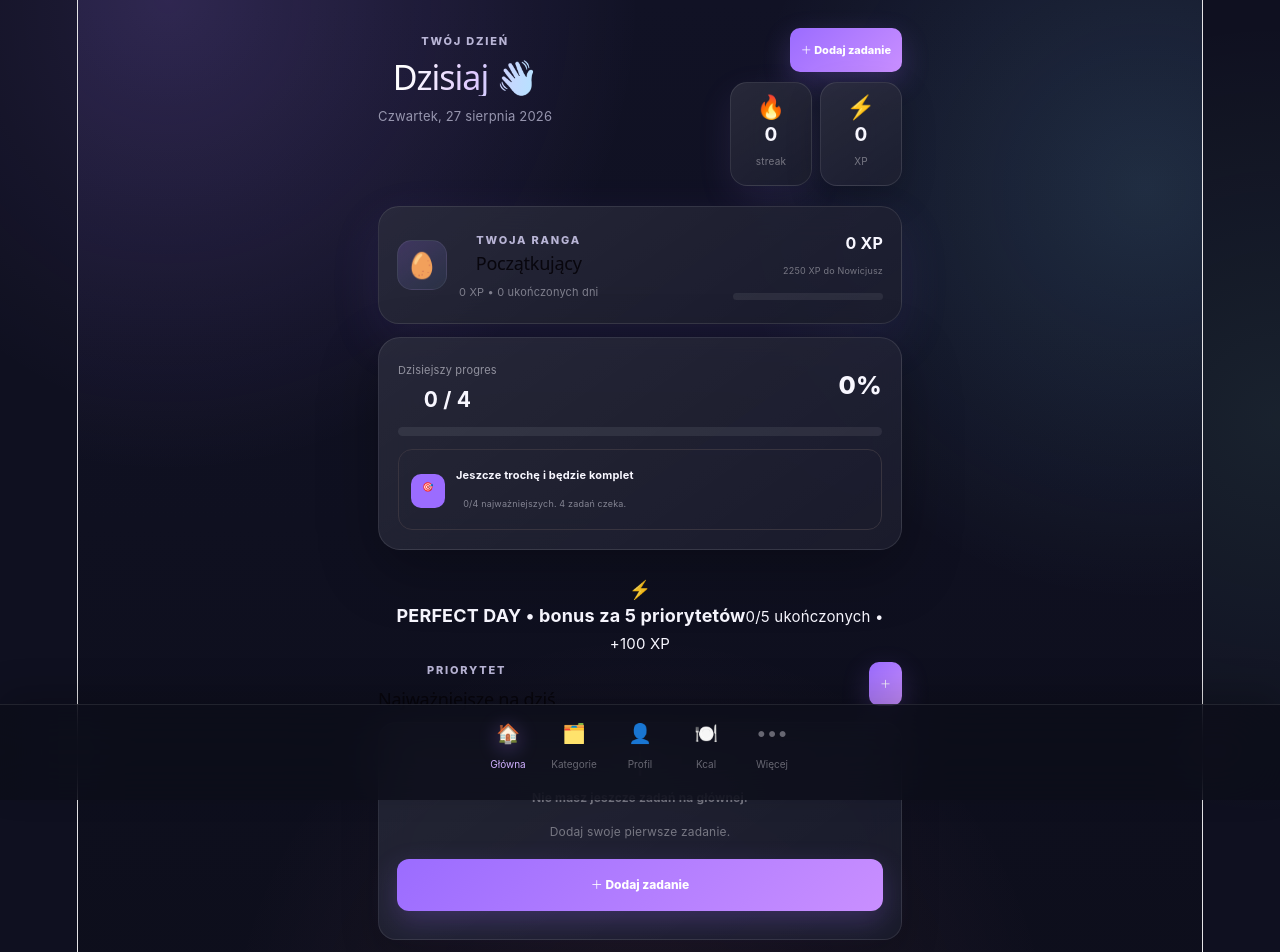
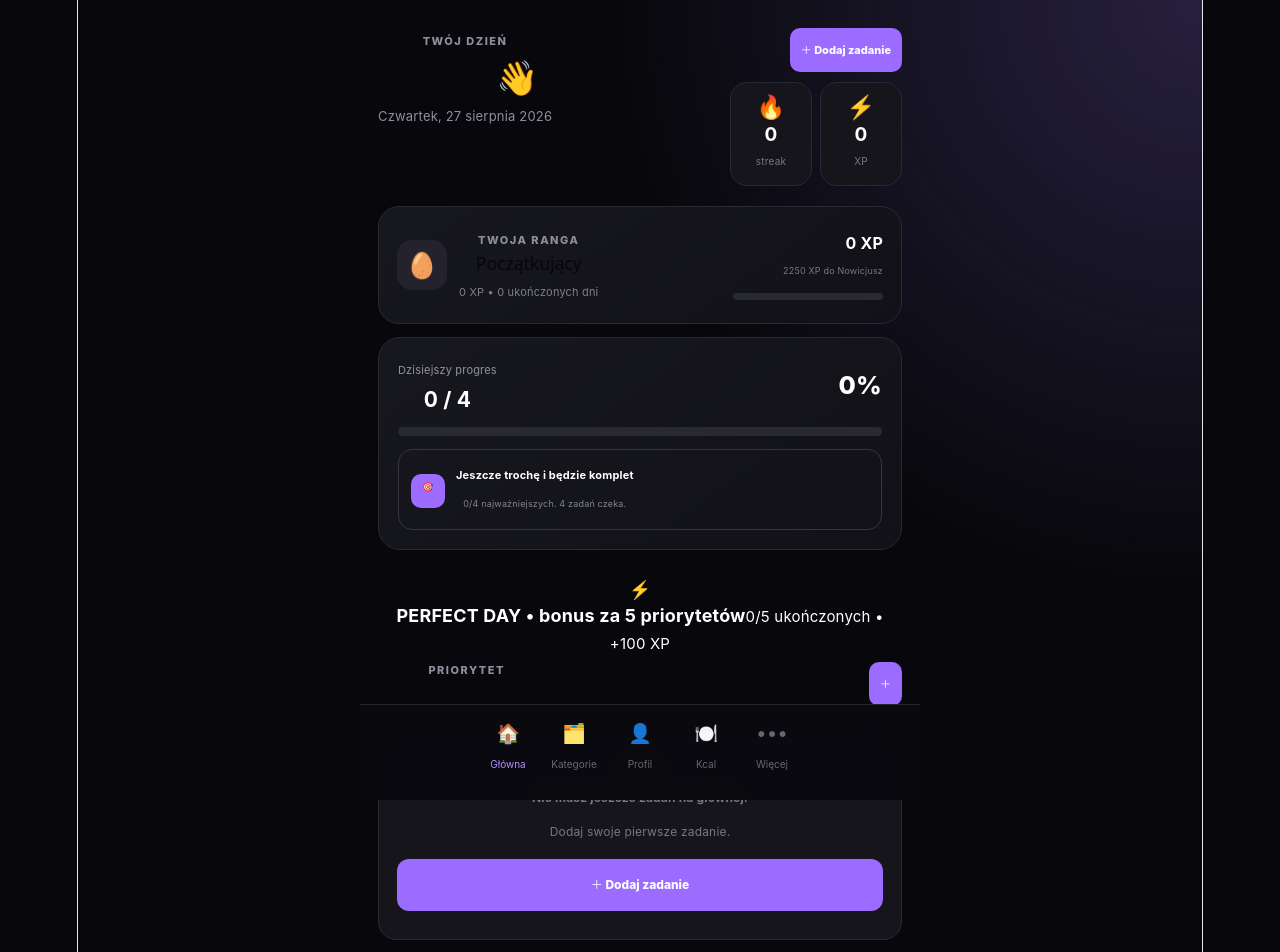
Before and after one commit to kejmileksior/daily-progress, a React (Vite) app: page / in a window 1280 px wide. Shown: the top 952 px of the page. Built offline with nearby package versions, Linux system fonts and the light colour scheme.

Commit message:
new dreamy UI and calorie dashboard

```diff
--- a/src/App.css
+++ b/src/App.css
@@ -1353,534 +1353,109 @@ body {
 }
 
 
-/* =========================================================
-   ✨ BAJECZNY UI — nowa warstwa wizualna
-   Zachowuje istniejące klasy/funkcje, zmienia tylko wygląd.
-   ========================================================= */
-
-:root {
-  --bg: #0f1020;
-  --bg-soft: #15172b;
-  --card: rgba(27, 29, 49, .78);
-  --card-strong: rgba(31, 34, 58, .92);
-  --line: rgba(255,255,255,.10);
-  --text: #f8f7ff;
-  --muted: #aaa9c2;
-  --purple: #a77bff;
-  --purple-2: #d29cff;
-  --blue: #7dd3fc;
-  --mint: #8ef0cf;
-  --peach: #ffb88a;
-  --pink: #ff8fbd;
-  --shadow: 0 20px 60px rgba(0,0,0,.28);
-}
-
-html {
-  background:
-    radial-gradient(circle at 15% 5%, rgba(167,123,255,.18), transparent 28%),
-    radial-gradient(circle at 90% 15%, rgba(125,211,252,.12), transparent 26%),
-    #0f1020;
+/* FINAL MOBILE / SAFE-AREA PATCH */
+html, body, #root, .app {
+  min-height: 100%;
+  min-height: 100dvh;
 }
 
 body {
-  color: var(--text);
-  background:
-    radial-gradient(circle at 20% 0%, rgba(167,123,255,.13), transparent 30%),
-    radial-gradient(circle at 100% 40%, rgba(142,240,207,.08), transparent 28%),
-    #0f1020;
-}
-
-.app {
-  background:
-    radial-gradient(circle at 8% 0%, rgba(167,123,255,.20), transparent 32%),
-    radial-gradient(circle at 95% 18%, rgba(125,211,252,.14), transparent 30%),
-    radial-gradient(circle at 50% 100%, rgba(255,143,189,.08), transparent 35%),
-    linear-gradient(180deg, #111225 0%, #0d0e1b 100%);
+  overflow-x: hidden;
 }
 
 .container {
-  position: relative;
-}
-
-/* Delikatne świetlne tło */
-.container::before {
-  content: "";
-  position: fixed;
-  inset: 0;
-  z-index: -1;
-  pointer-events: none;
-  background:
-    radial-gradient(circle at 15% 18%, rgba(167,123,255,.10), transparent 22%),
-    radial-gradient(circle at 88% 48%, rgba(125,211,252,.07), transparent 22%);
-}
-
-/* ---------- NAGŁÓWEK ---------- */
-
-.eyebrow,
-.category-summary-label {
-  color: #b9b5d6;
-  letter-spacing: 1.8px;
-}
-
-h1 {
-  background: linear-gradient(100deg, #ffffff 15%, #dfc8ff 55%, #a9eaff 100%);
-  -webkit-background-clip: text;
-  background-clip: text;
-  color: transparent;
-}
-
-.date {
-  color: #9695ae;
-}
-
-/* ---------- MINI STATY ---------- */
-
-.mini-stat {
-  border: 1px solid rgba(255,255,255,.10);
-  background:
-    linear-gradient(145deg, rgba(255,255,255,.075), rgba(255,255,255,.025)),
-    rgba(24,25,43,.72);
-  box-shadow: 0 12px 35px rgba(0,0,0,.18);
-  backdrop-filter: blur(18px);
-}
-
-.mini-stat:first-child {
-  box-shadow: 0 12px 35px rgba(167,123,255,.10);
-}
-
-/* ---------- KARTA RANGI / POSTĘPU ---------- */
-
-.rank-card,
-.progress-card,
-.settings-block,
-.history-card,
-.stat-card,
-.more-grid button {
-  border-color: rgba(255,255,255,.10);
-  background:
-    linear-gradient(145deg, rgba(255,255,255,.075), rgba(255,255,255,.025)),
-    rgba(22,24,42,.78);
-  box-shadow: var(--shadow);
-  backdrop-filter: blur(18px);
-}
-
-.rank-card {
-  box-shadow: 0 18px 50px rgba(126,91,210,.12);
-}
-
-.rank-icon,
-.task-icon,
-.category-card-icon,
-.badge-icon,
-.rank-step-icon {
-  background: linear-gradient(145deg, rgba(167,123,255,.20), rgba(125,211,252,.08));
-  border: 1px solid rgba(255,255,255,.07);
-}
-
-.rank-fill,
-.progress-fill,
-.category-summary-bar div,
-.category-card-progress > div,
-.weekly-progress-bar > div {
-  background: linear-gradient(90deg, #9b6cff 0%, #cf91ff 48%, #7dd3fc 100%);
-  box-shadow: 0 0 18px rgba(167,123,255,.25);
-}
-
-/* ---------- GŁÓWNE ZADANIA ---------- */
+  min-height: 100dvh;
+  padding-top: max(28px, calc(env(safe-area-inset-top) + 18px));
+  padding-bottom: calc(110px + env(safe-area-inset-bottom));
+}
+
+.bottom-nav {
+  left: 50%;
+  right: auto;
+  width: min(100%, 560px);
+  transform: translateX(-50%);
+  padding-top: 10px;
+  padding-bottom: calc(17px + env(safe-area-inset-bottom));
+}
 
 .task,
-.recent-day,
-.empty-history,
-.empty-state,
-.settings-task,
-.category-card,
-.goal-card,
-.profile-section-block,
-.level-card {
-  border-color: rgba(255,255,255,.09);
-  background:
-    linear-gradient(145deg, rgba(255,255,255,.065), rgba(255,255,255,.018)),
-    rgba(22,24,42,.76);
-  box-shadow: 0 14px 38px rgba(0,0,0,.20);
-  backdrop-filter: blur(16px);
-}
-
-.task {
-  transition: transform .18s ease, border-color .18s ease, box-shadow .18s ease;
-}
-
-.task:hover {
-  transform: translateY(-2px);
-  border-color: rgba(183,145,255,.38);
-  box-shadow: 0 18px 45px rgba(93,67,157,.16);
-}
-
-.task.completed {
-  opacity: .66;
-}
-
-.task-category {
-  color: #a9a5c2;
-}
-
-.task-title {
-  color: #fff;
-}
-
-.task-description {
-  color: #8f8ea8;
-}
-
-.task-xp,
-.task-xp-wrap .task-xp {
-  color: #d2a7ff;
-}
-
-.counter-button,
-.checkbox,
-.goal-controls button {
-  border-color: rgba(255,255,255,.13);
-  background: rgba(255,255,255,.055);
-  transition: .15s ease;
-}
-
-.counter-button:hover,
-.goal-controls button:hover {
-  border-color: rgba(167,123,255,.55);
-  background: rgba(167,123,255,.16);
-  transform: translateY(-1px);
-}
-
-.checkbox.checked {
-  border-color: #a77bff;
-  background: linear-gradient(135deg, #9b6cff, #cf91ff);
-  box-shadow: 0 0 22px rgba(167,123,255,.28);
-}
-
-/* =========================================================
-   🍽️ KALORIE — duża, czytelna karta podsumowania
-   ========================================================= */
-
-.category-header {
-  position: relative;
-  padding: 20px;
-  margin: -4px -2px 16px;
-  border: 1px solid rgba(255,255,255,.10);
-  border-radius: 26px;
-  background:
-    radial-gradient(circle at 88% 18%, rgba(125,211,252,.20), transparent 28%),
-    radial-gradient(circle at 12% 90%, rgba(167,123,255,.22), transparent 34%),
-    linear-gradient(145deg, rgba(255,255,255,.09), rgba(255,255,255,.025)),
-    rgba(24,26,46,.80);
-  box-shadow: 0 22px 65px rgba(0,0,0,.25);
-  backdrop-filter: blur(22px);
-}
-
-.category-header-main h1 {
-  font-size: clamp(31px, 8vw, 42px);
-  letter-spacing: -1.5px;
-}
-
-.category-header-main h1::first-letter {
-  filter: drop-shadow(0 5px 12px rgba(167,123,255,.35));
-}
-
-.category-header-stats .mini-stat {
-  min-width: 78px;
-  min-height: 78px;
-}
-
-/* Główna karta kcal */
-.category-summary {
-  position: relative;
-  display: grid;
-  grid-template-columns: 1fr;
-  gap: 13px;
-  padding: 20px;
-  margin-bottom: 18px;
-  border: 1px solid rgba(255,255,255,.11);
-  border-radius: 25px;
-  background:
-    radial-gradient(circle at 92% 5%, rgba(142,240,207,.17), transparent 25%),
-    radial-gradient(circle at 5% 100%, rgba(167,123,255,.18), transparent 35%),
-    linear-gradient(145deg, rgba(255,255,255,.08), rgba(255,255,255,.02)),
-    rgba(20,23,40,.86);
-  box-shadow:
-    0 24px 65px rgba(0,0,0,.26),
-    inset 0 1px 0 rgba(255,255,255,.06);
-  backdrop-filter: blur(22px);
-}
-
-.category-summary > div:first-child {
-  gap: 5px;
-}
-
-.category-summary-label {
-  font-size: 10px;
-}
-
-.category-summary strong {
-  font-size: 32px;
-  line-height: 1;
-  letter-spacing: -1px;
-  background: linear-gradient(100deg, #fff, #d6c2ff, #a8edff);
-  -webkit-background-clip: text;
-  background-clip: text;
-  color: transparent;
-}
-
-.category-summary-bar {
-  height: 13px;
-  background: rgba(255,255,255,.08);
-  box-shadow: inset 0 1px 3px rgba(0,0,0,.25);
-}
-
-.category-summary-bar div {
-  box-shadow: 0 0 20px rgba(167,123,255,.38);
-}
-
-.category-summary-percent {
-  position: absolute;
-  top: 19px;
-  right: 20px;
-  min-width: auto;
-  color: #d8c3ff;
-  font-size: 17px;
-}
-
-/* Zakładki */
-.category-tabs button {
-  border-color: rgba(255,255,255,.10);
-  background: rgba(255,255,255,.045);
-  color: #aaa8c0;
-  backdrop-filter: blur(12px);
-}
-
-.category-tabs button.active {
-  border-color: transparent;
-  background: linear-gradient(135deg, #9b6cff, #c58dff);
-  color: #fff;
-  box-shadow: 0 8px 24px rgba(155,108,255,.25);
-}
-
-/* ---------- KATEGORIE ---------- */
-
-.category-card {
-  position: relative;
-  overflow: hidden;
-}
-
-.category-card::after {
-  content: "";
-  position: absolute;
-  width: 130px;
-  height: 130px;
-  right: -65px;
-  top: -65px;
-  border-radius: 50%;
-  background: rgba(167,123,255,.10);
-  filter: blur(12px);
-  pointer-events: none;
-}
-
-.category-card:hover {
-  border-color: rgba(167,123,255,.38);
-  transform: translateY(-2px);
-  box-shadow: 0 20px 45px rgba(0,0,0,.22);
-}
-
-.category-card-arrow {
-  color: #c7a9ff;
-}
-
-/* ---------- PROFILE / GOALS / WEEKLY ---------- */
-
-.profile-hero,
-.level-card,
-.profile-section-block,
-.goals-hero,
-.weekly-hero,
-.weekly-card,
-.rank-hero {
-  border-color: rgba(255,255,255,.10);
-  background:
-    linear-gradient(145deg, rgba(255,255,255,.07), rgba(255,255,255,.02)),
-    rgba(22,24,42,.78);
-  box-shadow: var(--shadow);
-  backdrop-filter: blur(18px);
-}
-
-.profile-avatar,
-.rank-hero-icon {
-  background: linear-gradient(135deg, #9b6cff, #cf91ff 55%, #7dd3fc);
-  box-shadow: 0 15px 35px rgba(155,108,255,.25);
-}
-
-.weekly-card.completed,
-.goal-card.completed {
-  border-color: rgba(167,123,255,.48);
-  box-shadow: 0 16px 40px rgba(155,108,255,.12);
-}
-
-.weekly-check {
-  background: rgba(255,255,255,.06);
-}
-
-.weekly-card.completed .weekly-check {
-  background: linear-gradient(135deg, #9b6cff, #cf91ff);
-}
-
-/* ---------- MODALE ---------- */
-
-.modal-overlay {
-  background: rgba(5,6,15,.72);
-  backdrop-filter: blur(12px);
-}
-
-.modal {
-  border-color: rgba(255,255,255,.12);
-  background:
-    radial-gradient(circle at 90% 0%, rgba(125,211,252,.10), transparent 25%),
-    linear-gradient(145deg, rgba(255,255,255,.08), rgba(255,255,255,.025)),
-    #17192d;
-  box-shadow: 0 30px 100px rgba(0,0,0,.45);
-}
-
-.modal input,
-.modal select {
-  border-color: rgba(255,255,255,.11);
-  background: rgba(255,255,255,.055);
-}
-
-.modal input:focus,
-.modal select:focus {
-  border-color: #a77bff;
-  box-shadow: 0 0 0 3px rgba(167,123,255,.12);
-}
-
-.add-task-button,
-.save-task-button {
-  background: linear-gradient(135deg, #9b6cff, #c98fff);
-  box-shadow: 0 10px 28px rgba(155,108,255,.24);
-  transition: .16s ease;
-}
-
-.add-task-button:hover,
-.save-task-button:hover {
-  transform: translateY(-1px);
-  box-shadow: 0 14px 32px rgba(155,108,255,.32);
-}
-
-/* ---------- DOLNA NAWIGACJA ---------- */
-
-.bottom-nav {
-  border-top: 1px solid rgba(255,255,255,.09);
-  background: rgba(12,13,25,.78);
-  box-shadow: 0 -12px 35px rgba(0,0,0,.20);
-  backdrop-filter: blur(24px);
-}
-
-.nav-item {
-  transition: .16s ease;
-}
-
-.nav-item.active {
-  color: #d0b0ff;
-}
-
-.nav-item.active span {
-  filter: drop-shadow(0 4px 10px rgba(167,123,255,.38));
-}
-
-/* ---------- PASKI / OZDOBNIKI ---------- */
-
-.progress-bar,
-.rank-bar,
-.weekly-progress-bar,
-.category-card-progress {
-  background: rgba(255,255,255,.075);
-}
-
-.task-tiers span,
-.task-days-preview span {
-  border-color: rgba(255,255,255,.09);
-  background: rgba(255,255,255,.035);
-}
-
-.task-tiers span.reached {
-  border-color: rgba(167,123,255,.38);
-  background: rgba(167,123,255,.14);
-  color: #d2b9ff;
-}
-
-/* ---------- MOBILE ---------- */
-
-@media (max-width: 560px) {
-  .category-header {
-    padding: 17px;
-    border-radius: 23px;
-  }
-
-  .category-summary {
-    padding: 18px;
-    border-radius: 22px;
-  }
-
-  .category-summary strong {
-    font-size: 29px;
-  }
+.task-content,
+.category-card-content,
+.settings-task-info,
+.weekly-info,
+.profile-identity,
+.strongest-info {
+  min-width: 0;
+}
+
+.task-content,
+.category-card-content,
+.settings-task-info,
+.weekly-info,
+.profile-identity,
+.strongest-info {
+  overflow-wrap: anywhere;
 }
 
 @media (max-width: 430px) {
   .container {
-    padding-right: 12px;
-    padding-left: 12px;
-  }
-
-  .category-header {
-    margin-left: 0;
-    margin-right: 0;
-    padding: 16px;
-  }
-
-  .category-header-main h1 {
-    font-size: 31px;
-  }
-
-  .category-summary {
-    padding: 17px;
-  }
-
-  .category-summary-percent {
-    top: 17px;
-    right: 17px;
-  }
-
-  .task,
-  .category-card {
-    box-shadow: 0 10px 28px rgba(0,0,0,.18);
-  }
-}
-
-/* Płynniejsze animacje bez przesady */
-@media (prefers-reduced-motion: no-preference) {
-  .category-summary,
-  .category-header,
-  .task,
-  .category-card,
-  .rank-card,
-  .progress-card {
-    animation: soft-enter .35s ease both;
-  }
-
-  @keyframes soft-enter {
-    from {
-      opacity: 0;
-      transform: translateY(5px);
-    }
-    to {
-      opacity: 1;
-      transform: translateY(0);
-    }
-  }
-}
+    padding-top: max(24px, calc(env(safe-area-inset-top) + 14px));
+    padding-right: 13px;
+    padding-left: 13px;
+  }
+
+  .header {
+    gap: 10px;
+  }
+
+  .header-stats {
+    flex-shrink: 1;
+  }
+
+  .mini-stat {
+    min-width: 0;
+    flex: 1 1 0;
+  }
+
+  .task {
+    min-height: 78px;
+    padding: 14px;
+  }
+
+  .task-icon {
+    width: 48px;
+    height: 48px;
+    flex-basis: 48px;
+  }
+
+  .task-title {
+    font-size: 16px;
+  }
+
+  .checkbox {
+    flex-shrink: 0;
+  }
+}
+
+@media (max-width: 360px) {
+  .container {
+    padding-right: 10px;
+    padding-left: 10px;
+  }
+
+  .header-stats {
+    gap: 4px;
+  }
+
+  .mini-stat {
+    min-width: 58px;
+  }
+
+  .mini-stat strong {
+    font-size: 15px;
+  }
+
+  .mini-stat small {
+    font-size: 8px;
+  }
+}
```
